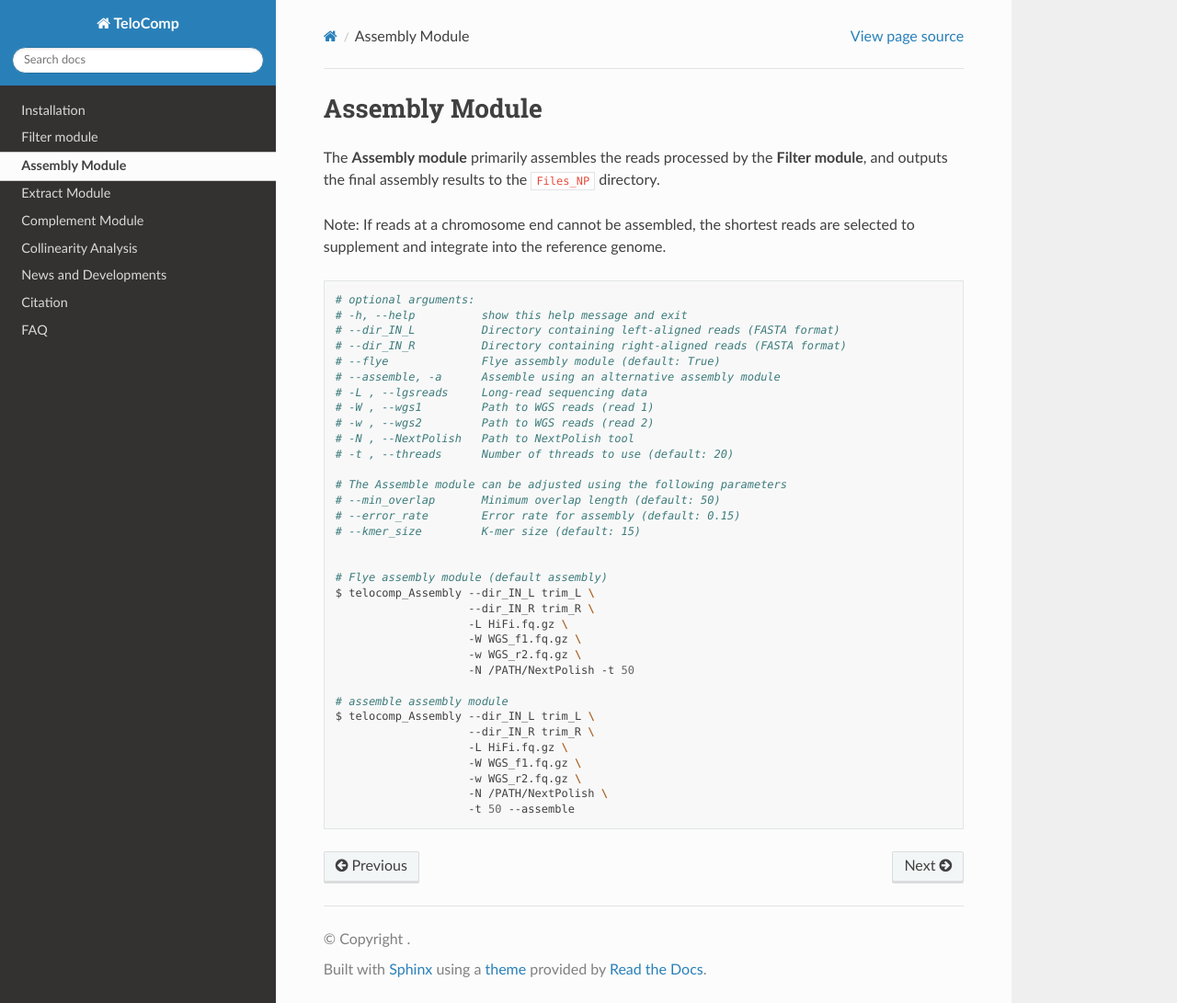
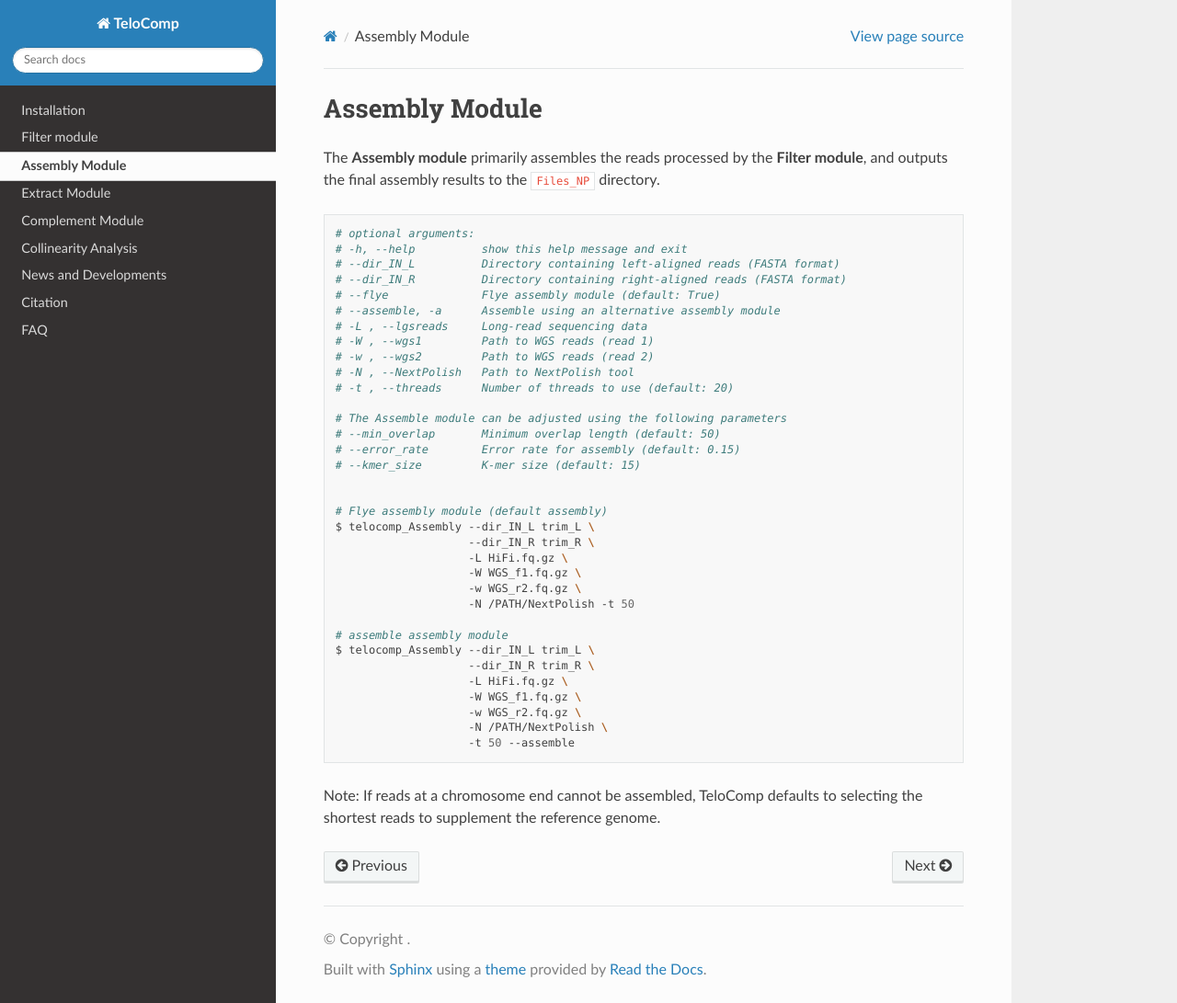
Before and after one commit to lxie-0709/TeloComp, a Sphinx documentation site: the page built from docs/content/Assembly_module.rst, in a window 1280 px wide and 1091 px high. Shown: the whole window at 92% size. Built offline with Sphinx 7.4.7 and the Read the Docs theme 3.1.0, drawn with Linux system fonts in a browser that asks for light colours.

Commit message:
Update Assembly_module.rst

```diff
--- a/docs/content/Assembly_module.rst
+++ b/docs/content/Assembly_module.rst
@@ -2,8 +2,6 @@ Assembly Module
 ===============
 
 The **Assembly module** primarily assembles the reads processed by the **Filter module**, and outputs the final assembly results to the ``Files_NP`` directory.
-
-Note: If reads at a chromosome end cannot be assembled, the shortest reads are selected to supplement and integrate into the reference genome.
 
 .. code:: bash
 
@@ -41,3 +39,5 @@ Note: If reads at a chromosome end cannot be assembled, the shortest reads are s
                         -w WGS_r2.fq.gz \
                         -N /PATH/NextPolish \
                         -t 50 --assemble
+
+Note: If reads at a chromosome end cannot be assembled, TeloComp defaults to selecting the shortest reads to supplement the reference genome.
```
